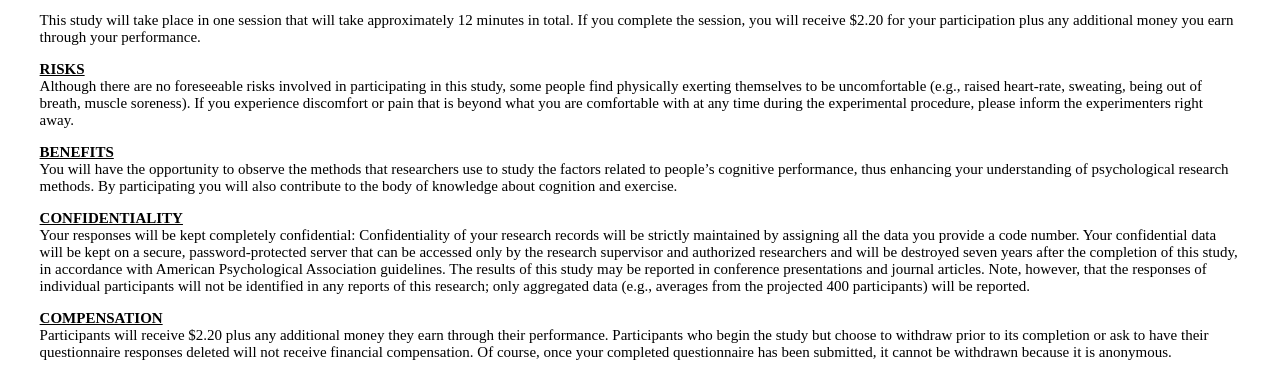
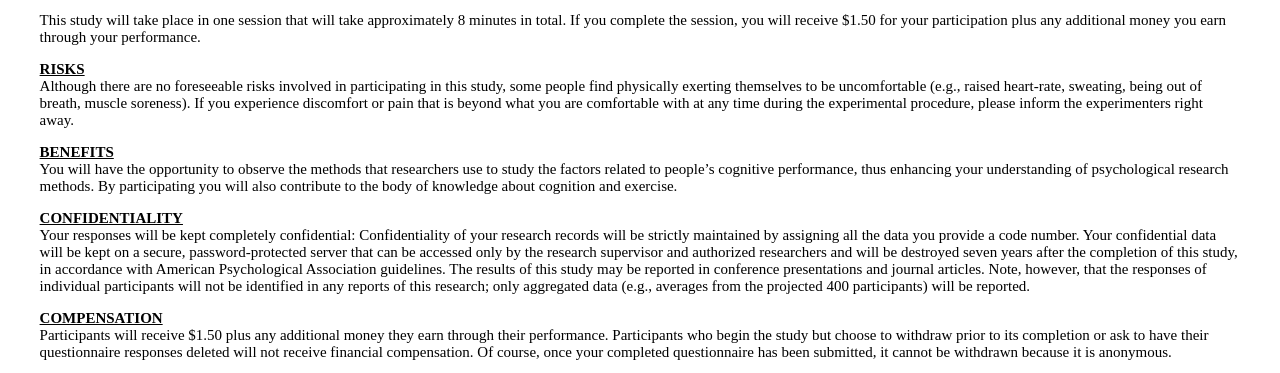
Before and after one commit to DEMelnikoff/mentalEffort-wheel_2-step, a plain HTML site: page html/consent.html in a window 1280 px wide. Shown: the part 268-641 px from the top of the page. Drawn offline with Linux system fonts and the light colour scheme.

Commit message:
Update consent.html

```diff
--- a/html/consent.html
+++ b/html/consent.html
@@ -18,7 +18,7 @@
 
 		<p>You are invited to participate in a research study. The purpose of this study is to examine the relation between cognitive performance and physical activity. During this study, you will complete a computer task in which you will be asked to respond to words presented on a computer screen, complete a series of brief questionnaires about your experience within the task, as well as more general questions about yourself (e.g., personality, demographics). You will also be asked to engage in physical activity. Although the research cannot be fully explained at this time, a complete explanation will be provided at the conclusion of your participation.</p>
 
-		<p>This study will take place in one session that will take approximately 12 minutes in total. If you complete the session, you will receive $2.20 for your participation plus any additional money you earn through your performance.</p>
+		<p>This study will take place in one session that will take approximately 8 minutes in total. If you complete the session, you will receive $1.50 for your participation plus any additional money you earn through your performance.</p>
 
 
 	<h2>RISKS</h2>
@@ -37,7 +37,7 @@
 
 	<h2>COMPENSATION</h2>
 
-		<p>Participants will receive $2.20 plus any additional money they earn through their performance.  Participants who begin the study but choose to withdraw prior to its completion or ask to have their questionnaire responses deleted will not receive financial compensation. Of course, once your completed questionnaire has been submitted, it cannot be withdrawn because it is anonymous.</p>
+		<p>Participants will receive $1.50 plus any additional money they earn through their performance.  Participants who begin the study but choose to withdraw prior to its completion or ask to have their questionnaire responses deleted will not receive financial compensation. Of course, once your completed questionnaire has been submitted, it cannot be withdrawn because it is anonymous.</p>
 
 
 	<h2>CONTACT</h2>
```
